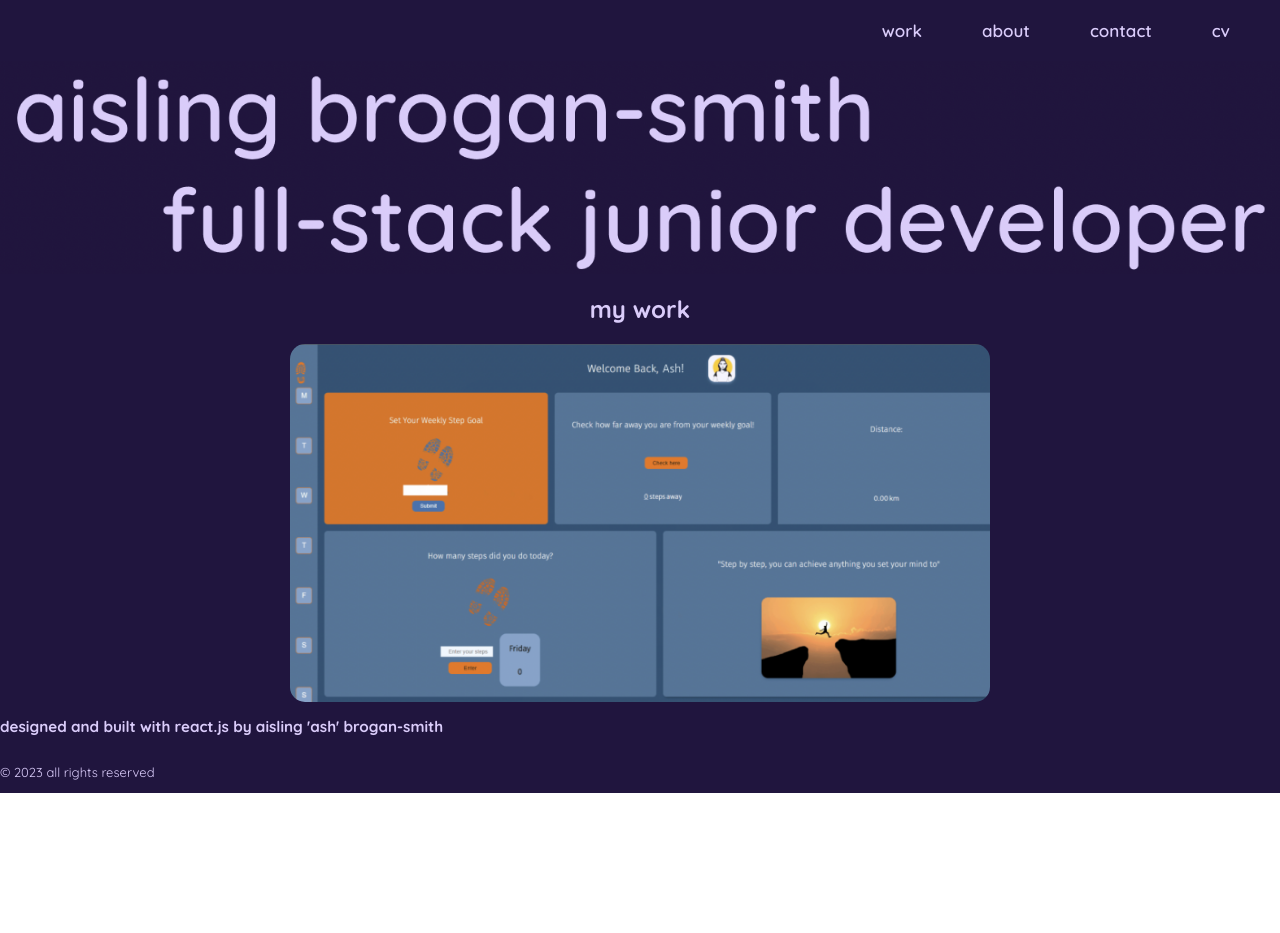
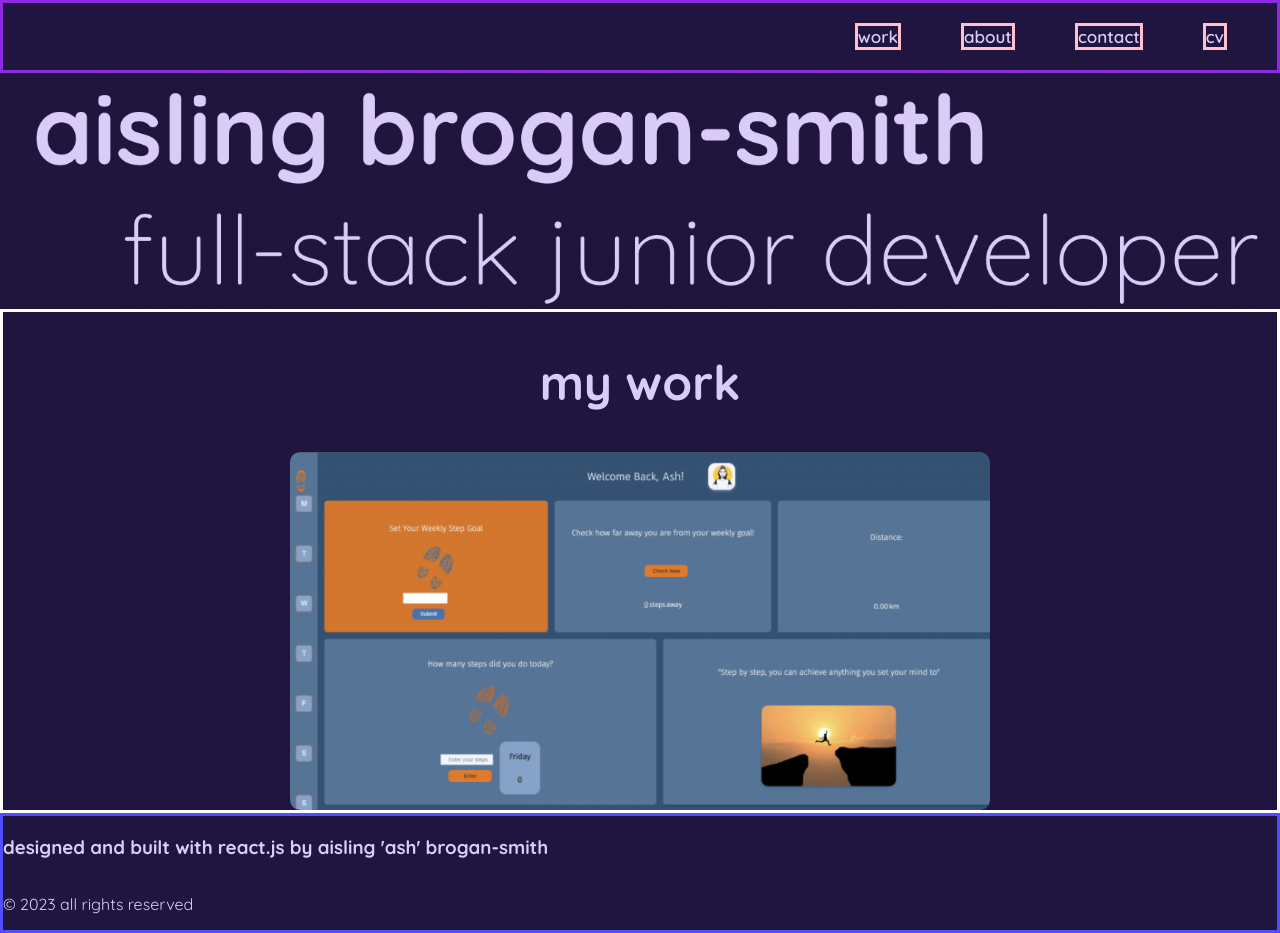
Before and after one commit to ashwantspizza/mywebsite, a React (Create React App) app in the folder ash-website/: page / in a window 1280 px wide. Before the commit the page ends 800 px from the top, so only its background shows below. Built offline with nearby package versions, Linux system fonts and the light colour scheme.

Commit message:
added borders, new name image

```diff
--- a/ash-website/src/components/App.css
+++ b/ash-website/src/components/App.css
@@ -4,6 +4,6 @@
 	display: flex;
 	flex-direction: column;
 	font-family: "Quicksand", sans-serif;
-  background-color: #20153E;
-  color: #DACCFA;
+    background-color: #20153E;
+    color: #DACCFA;
 }
--- a/ash-website/src/components/Content.css
+++ b/ash-website/src/components/Content.css
@@ -1,15 +1,26 @@
 .my-work {
+    border-color: white;
+    border-style: solid;
     display: flex;
     flex-direction: column;
     align-items: center;
     justify-content: center;
+    font-size: 2rem;
 }
 
 .hackhealth-image {
     display: flex;
     flex-direction: column;
-    justify-content: flex-start;
-    border-radius: 15px;
+    justify-content: center;
+    border-radius: 10px;
     height: 100%;
     width: 700px;
 }
+
+.my-name {
+    display: flex;
+    flex-direction: column;
+    justify-content: center;
+    width: 2em;
+    height: auto;
+}
--- a/ash-website/src/components/Footer.css
+++ b/ash-website/src/components/Footer.css
@@ -1,6 +1,8 @@
 .foot {
+    border-color: #4f4fff;
+    border-style: solid;
     display: flex;
     flex-direction: column;
     justify-content: center;
-    font-size: 13px;
+    font-size: 1rem;
 }
--- a/ash-website/src/components/Header.css
+++ b/ash-website/src/components/Header.css
@@ -1,4 +1,6 @@
 .top-bar {
+  border-color: blueviolet;
+  border-style: solid;
   padding: 20px;
   display: flex;
   flex-direction: row;
@@ -6,6 +8,8 @@
 }
 
 .header-item {
+  border-color: pink;
+  border-style: solid;
   display: flex;
   font-size: 17px;
   margin: 0 30px;
```
Also changed, not shown: ash-website/src/images/name.png.
